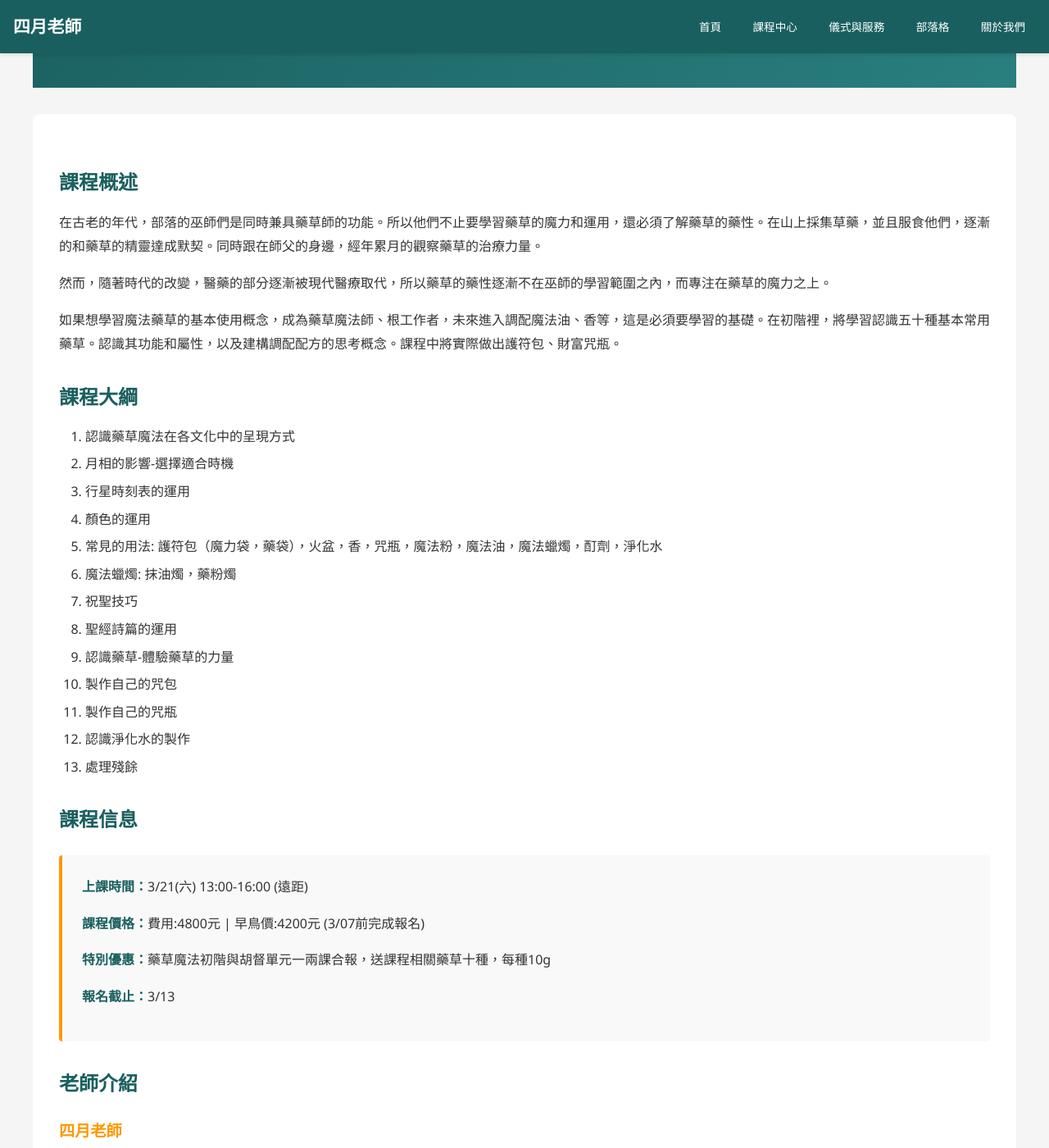
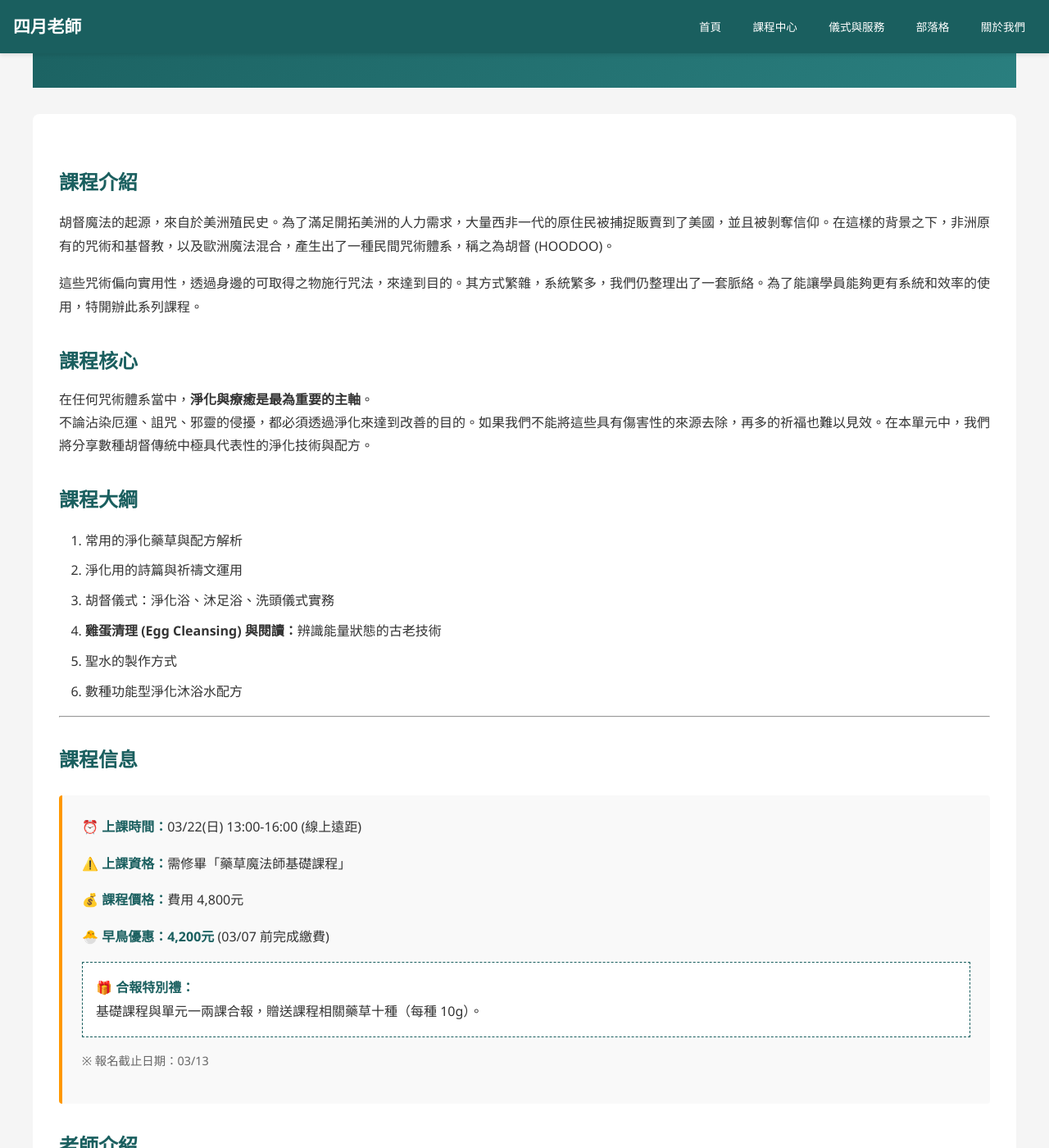
Before and after one commit to light4uliuphone-lang/hoodoo, a Jekyll site: the page built from courses/course-hoodoo-01.html, in a window 1280 px wide and 1400 px high, scrolled down 268 px. Shown: the whole window at 82% size. Built offline with Jekyll 4.4.1, drawn with Linux system fonts in a browser that asks for light colours; some of the changed text lies outside the part shown.

Commit message:
Update course-hoodoo-01.html

```diff
--- a/courses/course-hoodoo-01.html
+++ b/courses/course-hoodoo-01.html
@@ -1,79 +1,89 @@
 ---
 layout: default
-title: "藥草魔法師基礎課程 - 四月老師"
+title: "淨化療癒篇-胡督魔法一 - 四月老師"
+permalink: /courses/course-hoodoo-01/
 ---
 <div class="container" style="padding: 3rem 0;">
     <a href="/course/" class="back-link">← 返回課程中心</a>
 
     <div class="course-detail-header">
-        <h1>藥草魔法師基礎課程</h1>
+        <h1>淨化療癒篇-胡督魔法一 (遠距)</h1>
         <div class="meta">
             <span>🕯️ 胡督魔法</span>
-            <span>🌿 藥草與植物魔法</span>
-            <span>📊 初級</span>
+            <span>🛁 淨化與療癒</span>
+            <span>📊 單元一</span>
             <span>👨‍🏫 四月老師</span>
         </div>
     </div>
 
     <div class="course-detail-content">
-        <h2>課程概述</h2>
-        <p>在古老的年代，部落的巫師們是同時兼具藥草師的功能。所以他們不止要學習藥草的魔力和運用，還必須了解藥草的藥性。在山上採集草藥，並且服食他們，逐漸的和藥草的精靈達成默契。同時跟在師父的身邊，經年累月的觀察藥草的治療力量。</p>
-        <p>然而，隨著時代的改變，醫藥的部分逐漸被現代醫療取代，所以藥草的藥性逐漸不在巫師的學習範圍之內，而專注在藥草的魔力之上。</p>
-        <p>如果想學習魔法藥草的基本使用概念，成為藥草魔法師、根工作者，未來進入調配魔法油、香等，這是必須要學習的基礎。在初階裡，將學習認識五十種基本常用藥草。認識其功能和屬性，以及建構調配配方的思考概念。課程中將實際做出護符包、財富咒瓶。</p>
+        <h2>課程介紹</h2>
+        <p>胡督魔法的起源，來自於美洲殖民史。為了滿足開拓美洲的人力需求，大量西非一代的原住民被捕捉販賣到了美國，並且被剝奪信仰。在這樣的背景之下，非洲原有的咒術和基督教，以及歐洲魔法混合，產生出了一種民間咒術體系，稱之為胡督 (HOODOO)。</p>
+
+        <p>這些咒術偏向實用性，透過身邊的可取得之物施行咒法，來達到目的。其方式繁雜，系統繁多，我們仍整理出了一套脈絡。為了能讓學員能夠更有系統和效率的使用，特開辦此系列課程。</p>
+
+        <h2>課程核心</h2>
+        <blockquote>
+            在任何咒術體系當中，<strong>淨化與療癒是最為重要的主軸</strong>。
+        </blockquote>
+        <p>不論沾染厄運、詛咒、邪靈的侵擾，都必須透過淨化來達到改善的目的。如果我們不能將這些具有傷害性的來源去除，再多的祈福也難以見效。在本單元中，我們將分享數種胡督傳統中極具代表性的淨化技術與配方。</p>
 
         <h2>課程大綱</h2>
-        <ol>
-            <li>認識藥草魔法在各文化中的呈現方式</li>
-            <li>月相的影響-選擇適合時機</li>
-            <li>行星時刻表的運用</li>
-            <li>顏色的運用</li>
-            <li>常見的用法: 護符包（魔力袋，藥袋），火盆，香，咒瓶，魔法粉，魔法油，魔法蠟燭，酊劑，淨化水</li>
-            <li>魔法蠟燭: 抹油燭，藥粉燭</li>
-            <li>祝聖技巧</li>
-            <li>聖經詩篇的運用</li>
-            <li>認識藥草-體驗藥草的力量</li>
-            <li>製作自己的咒包</li>
-            <li>製作自己的咒瓶</li>
-            <li>認識淨化水的製作</li>
-            <li>處理殘餘</li>
-        </ol>
+        <div class="syllabus-grid">
+            <ul style="line-height: 1.8; list-style-type: decimal;">
+                <li>常用的淨化藥草與配方解析</li>
+                <li>淨化用的詩篇與祈禱文運用</li>
+                <li>胡督儀式：淨化浴、沐足浴、洗頭儀式實務</li>
+                <li><strong>雞蛋清理 (Egg Cleansing) 與閱讀：</strong>辨識能量狀態的古老技術</li>
+                <li>聖水的製作方式</li>
+                <li>數種功能型淨化沐浴水配方</li>
+            </ul>
+        </div>
+
+        <hr>
 
         <h2>課程信息</h2>
         <div class="course-info-box">
-            <p><strong>上課時間：</strong>3/21(六) 13:00-16:00 (遠距)</p>
-            <p><strong>課程價格：</strong>費用:4800元 | 早鳥價:4200元 (3/07前完成報名)</p>
-            <p><strong>特別優惠：</strong>藥草魔法初階與胡督單元一兩課合報，送課程相關藥草十種，每種10g</p>
-            <p><strong>報名截止：</strong>3/13</p>
+            <p><strong>⏰ 上課時間：</strong>03/22(日) 13:00-16:00 (線上遠距)</p>
+            <p><strong>⚠️ 上課資格：</strong>需修畢「藥草魔法師基礎課程」</p>
+            <p><strong>💰 課程價格：</strong>費用 4,800元</p>
+            <p><strong>🐣 早鳥優惠：</strong><strong>4,200元</strong> (03/07 前完成繳費)</p>
+            <div style="background-color: #fff; padding: 1rem; border: 1px dashed #1a5f5f; margin-top: 1rem;">
+                <p style="margin: 0; color: #1a5f5f; font-weight: bold;">🎁 合報特別禮：</p>
+                <p style="margin: 0;">基礎課程與單元一兩課合報，贈送課程相關藥草十種（每種 10g）。</p>
+            </div>
+            <p style="margin-top: 1rem; font-size: 0.9rem; color: #666;">※ 報名截止日期：03/13</p>
         </div>
 
         <h2>老師介紹</h2>
         <div class="teacher-info">
             <h3>四月老師</h3>
-            <p>四月老師是一位非常出色的魔法工作者，於身心靈領域數十年。於台灣、香港、馬來西亞皆有眾多學員。他擁有豐富的經驗和深厚的魔法功底，能夠運用多種技術和方法來幫助人們實現自己的願望和夢想。</p>
-            <p>更曾獨自引進過諸多身心靈技術與技巧，現今專研胡督魔法和混沌魔法體系，深入理解中國古代哲學思想和西方魔法傳統，並且能夠運用這些思想來指導自己的實踐。</p>
+            <p>四月老師是一位非常出色的魔法工作者，於身心靈領域數十年。現今專研胡督魔法和混沌魔法體系，深入理解中國古代哲學思想和西方魔法傳統，擅長將繁瑣的傳統術法整理為系統化的現代教學。</p>
         </div>
 
         <h2>📜 胡督魔法系列課程總覽</h2>
         <div style="background-color: #f5f5f5; padding: 1.5rem; border-radius: 8px; margin: 2rem 0; border-left: 4px solid #1a5f5f;">
             <p style="margin-bottom: 1rem; font-weight: bold; color: #1a5f5f;">探索同系列其他課程，建立完整的胡督魔法體系：</p>
             <ul style="line-height: 1.8;">
-                <li><strong>▶ 目前所在：【基礎】藥草魔法師基礎課程</strong></li>
-                <li><a href="/courses/course-hoodoo-02/">【單元二】反轉詛咒篇</a>：學習防禦並反轉惡意的魔法能量。</li>
-                <li><a href="/courses/course-hoodoo-03/">【單元三】金錢魔法與祭壇</a>：掌握吸引金錢的配方與個人財富祭壇。</li>
-                <li><a href="/courses/course-hoodoo-04/">【單元四】愛情魔法篇</a>：吸引愛情與關係增溫的經典胡督配方。</li>
-                <li><a href="/courses/course-hoodoo-05/">【單元五】關係破壞者</a>：進階探討如何切斷有害關係與阻礙。</li>
-                <li><a href="/courses/course-hoodoo-06/">【選修】魔法油配方解析</a>：深入拆解與製作核心魔法油。</li>
-                <li><a href="/courses/course-hoodoo-07/">【選修】藥草行星魔法</a>：星象學與藥草魔法結合的強大實作。</li>
-                <li><a href="/courses/course-hoodoo-08/">【選修】魔法蠟燭課</a>：蠟燭魔法的雕刻、塗油與祝聖技術。</li>
+                <li><a href="/courses/course-hoodoo-00/">【基礎】藥草魔法師基礎課程</a></li>
+                <li><strong>▶ 目前所在：【單元一】淨化與療癒篇</strong></li>
+                <li><a href="/courses/course-hoodoo-02/">【單元二】反轉詛咒篇</a></li>
+                <li><a href="/courses/course-hoodoo-03/">【單元三】金錢魔法與祭壇</a></li>
+                <li><a href="/courses/course-hoodoo-04/">【單元四】愛情魔法篇</a></li>
+                <li><a href="/courses/course-hoodoo-05/">【單元五】關係破壞者</a></li>
+                <li><a href="/courses/course-hoodoo-06/">【選修】魔法油配方解析</a></li>
+                <li><a href="/courses/course-hoodoo-07/">【選修】藥草行星魔法</a></li>
+                <li><a href="/courses/course-hoodoo-08/">【選修】魔法蠟燭課</a></li>
             </ul>
         </div>
 
         <h2>報名方式</h2>
         <div class="registration-info">
-            <p>請來信至 <a href="mailto:{{ site.email | default: 'herbmagic@hotmail.com.tw' }}">{{ site.email | default: 'herbmagic@hotmail.com.tw' }}</a>，標題註明「報名藥草魔法初階」，告知您的姓名、聯絡電話、收件地址即可。</p>
+            <p>請來信至 <a href="mailto:{{ site.email | default: 'herbmagic@hotmail.com.tw' }}">{{ site.email | default: 'herbmagic@hotmail.com.tw' }}</a></p>
+            <p>郵件標題請註明：<strong>「報名胡督單元一 - 淨化篇」</strong>，並告知您的姓名、聯絡電話及收件地址。</p>
         </div>
         <div style="text-align: center; margin-top: 2rem;">
-            <a href="mailto:{{ site.email | default: 'herbmagic@hotmail.com.tw' }}" class="btn-primary">立即報名</a>
+            <a href="mailto:{{ site.email | default: 'herbmagic@hotmail.com.tw' }}?subject=報名-胡督單元一-淨化與療癒" class="btn-primary">立即報名</a>
         </div>
     </div>
 </div>
```
